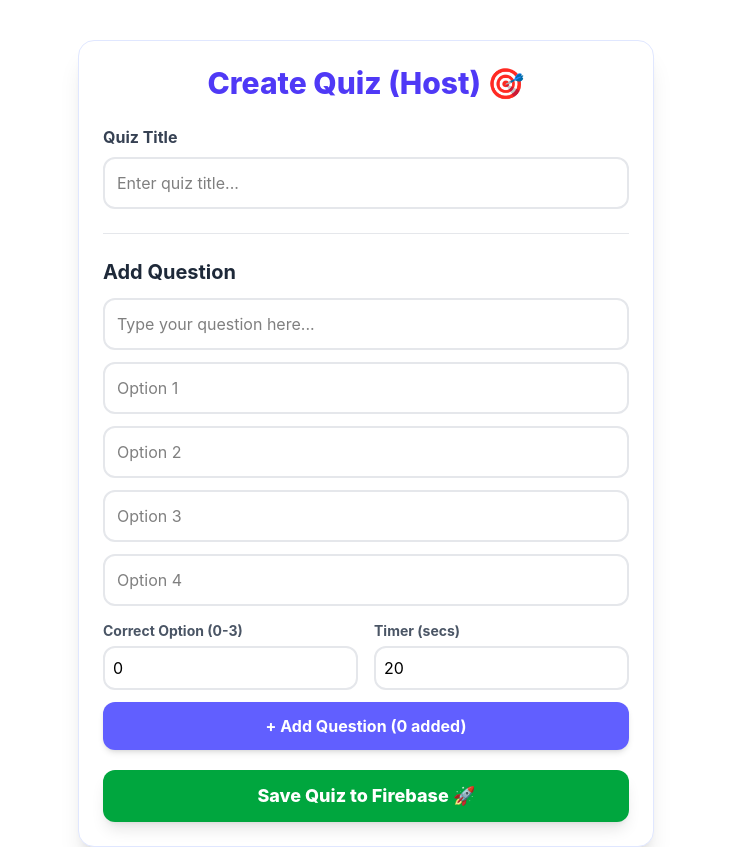
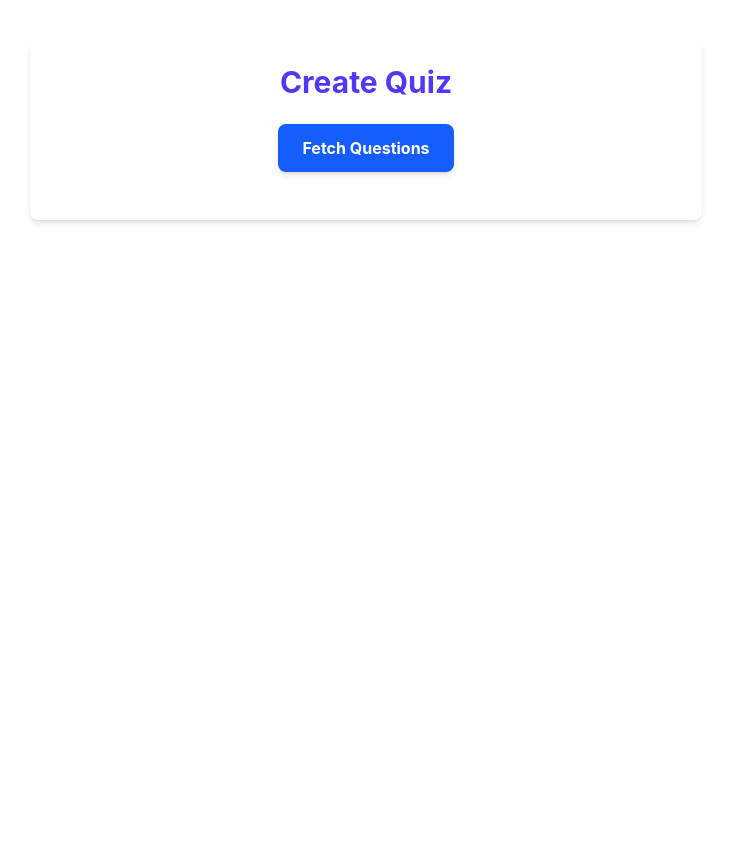
Before and after one commit to nandinirajput99/genx-project, a React (Vite) app: page /host/create in a window 1280 px wide. Shown: the whole page, without its empty margins (274-1005 px from the left). After the commit the page ends 800 px from the top, so only its background shows below. Built offline with nearby package versions, Linux system fonts and the light colour scheme.

Commit message:
Update timer and auto reveal logic

```diff
--- a/src/components/host/CreateQuiz.jsx
+++ b/src/components/host/CreateQuiz.jsx
@@ -1,133 +1,97 @@
-import React, { useState } from "react";
-import { useDispatch } from "react-redux";
-import { setQuiz } from "../../redux/quizSlice";
+import { useDispatch, useSelector } from "react-redux";
+import { fetchQuestions } from "../../redux/quizSlice";
+import { useNavigate } from "react-router-dom";
 import { db } from "../../firebase/firebase";
-import { doc, setDoc } from "firebase/firestore";
+import { collection, adddoc, doc, setDoc } from "firebase/firestore";
 
-export default function CreateQuiz() {
+function CreateQuiz() {
   const dispatch = useDispatch();
-  const [title, setTitle] = useState("");
-  const [questions, setQuestions] = useState([]);
+  const navigate = useNavigate();
 
-  const [questionText, setQuestionText] = useState("");
-  const [options, setOptions] = useState(["", "", "", ""]);
-  const [correctAnswer, setCorrectAnswer] = useState(0);
-  const [timer, setTimer] = useState(20);
-  const [loading, setLoading] = useState(false);
+  const { questions, loading, error } = useSelector(
+    (state) => state.quiz
+  );
 
-  const handleOptionChange = (index, value) => {
-    const newOptions = [...options];
-    newOptions[index] = value;
-    setOptions(newOptions);
+  const handleFetchQuestions = () => {
+    dispatch(fetchQuestions());
   };
 
-  const handleAddQuestion = () => {
-    if (!questionText.trim()) {
-      alert("Please enter question text!");
-      return;
-    }
-    const newQ = {
-      questionText,
-      options,
-      correctAnswer: Number(correctAnswer),
-      timer: Number(timer)
-    };
-    setQuestions([...questions, newQ]);
-    setQuestionText("");
-    setOptions(["", "", "", ""]);
-  };
+  const handleHostQuiz = async () => {
+    if (questions.length === 0) return;
 
-  const handleSaveQuiz = async () => {
-    if (!title.trim() || questions.length === 0) {
-      alert("Please add a title and at least one question!");
-      return;
-    }
+    const formattedQuestions = questions.map((q) => {
+      const options = [...q.incorrectAnswers, q.correctAnswer];
+      return {
+        id: q.id,
+        question: q.question.text,
+        questionText: q.question.text,
+        options: options,
+        correctAnswer: options.length - 1,
+      };
+    });
 
-    setLoading(true);
     try {
-      const quizId = "quiz_" + Date.now();
-      const quizData = { quizId, title, questions };
-
-      dispatch(setQuiz(quizData));
-      await setDoc(doc(db, "quizzes", quizId), quizData);
-
-      alert(`Quiz saved successfully! Game PIN / Quiz ID: ${quizId}`);
-    } catch (error) {
-      console.error("Error saving quiz: ", error);
-      alert("Failed to save quiz.");
-    } finally {
-      setLoading(false);
+      await setDoc(doc(db, "quizzes", "default_quiz"), {
+        questions: formattedQuestions,
+      });
+      navigate("/host/lobby");
+    } catch (err) {
+      console.error("Error hosting quiz:", err);
     }
   };
 
   return (
-    <div className="max-w-xl mx-auto p-6 bg-white shadow-xl rounded-2xl mt-10 border border-indigo-100">
-      <h2 className="text-3xl font-extrabold mb-6 text-center text-indigo-600">Create Quiz (Host) 🎯</h2>
+    <div className="max-w-2xl mx-auto p-6 bg-white shadow-md rounded-lg mt-10 text-center">
+      <h1 className="text-3xl font-bold mb-6 text-indigo-600">Create Quiz</h1>
 
-      <div className="mb-5">
-        <label className="block font-bold mb-2 text-gray-700">Quiz Title</label>
-        <input
-          type="text"
-          className="w-full p-3 border-2 border-gray-200 rounded-xl focus:border-indigo-500 outline-none"
-          value={title}
-          onChange={(e) => setTitle(e.target.value)}
-          placeholder="Enter quiz title..."
-        />
+      <div className="flex justify-center gap-4 mb-6">
+        <button
+          onClick={handleFetchQuestions}
+          className="bg-blue-600 hover:bg-blue-700 text-white font-bold px-6 py-3 rounded-lg shadow-md"
+        >
+          Fetch Questions
+        </button>
+
+        {questions.length > 0 && (
+          <button
+            onClick={handleHostQuiz}
+            className="bg-green-600 hover:bg-green-700 text-white font-bold px-6 py-3 rounded-lg shadow-md"
+          >
+            Start Lobby & Host 🚀
+          </button>
+        )}
       </div>
 
-      <hr className="my-6 border-gray-200" />
+      {loading && <p>Loading questions...</p>}
 
-      <h3 className="text-xl font-bold mb-3 text-gray-800">Add Question</h3>
-      <div className="space-y-3 mb-5">
-        <input
-          type="text"
-          className="w-full p-3 border-2 border-gray-200 rounded-xl focus:border-indigo-500 outline-none"
-          value={questionText}
-          onChange={(e) => setQuestionText(e.target.value)}
-          placeholder="Type your question here..."/>
-        {options.map((opt, idx) => (
-          <input
-            key={idx}
-            type="text"
-            className="w-full p-3 border-2 border-gray-200 rounded-xl focus:border-indigo-500 outline-none"
-            value={opt}
-            onChange={(e) => handleOptionChange(idx, e.target.value)}
-            placeholder={`Option ${idx + 1}`} />
-        ))}
-        <div className="flex gap-4 mb-3">
-          <div className="flex-1">
-            <label className="text-sm font-bold text-gray-600">Correct Option (0-3)</label>
-            <input
-              type="number"
-              min="0"
-              max="3"
-              className="w-full p-2 border-2 border-gray-200 rounded-xl mt-1"
-              value={correctAnswer}
-              onChange={(e) => setCorrectAnswer(e.target.value)}/>
-          </div>
-          <div className="flex-1">
-            <label className="text-sm font-bold text-gray-600">Timer (secs)</label>
-            <input
-              type="number"
-              className="w-full p-2 border-2 border-gray-200 rounded-xl mt-1"
-              value={timer}
-              onChange={(e) => setTimer(e.target.value)}/>
+      {error && <p>{error}</p>}
+
+      {questions.map((question, index) => (
+        <div
+          key={question.id}
+          className="bg-white p-5 rounded-xl shadow mb-5"
+        >
+          <h3 className="text-xl font-bold mb-4">
+            {index + 1}. {question.question.text}
+          </h3>
+
+          <div className="grid grid-cols-2 gap-3">
+            {[
+              ...question.incorrectAnswers,
+              question.correctAnswer,
+            ].map((option) => (
+              <button
+                key={option}
+                className="border p-3 rounded-lg hover:bg-blue-100"
+              >
+                {option}
+              </button>
+            ))}
           </div>
         </div>
-        <button
-          onClick={handleAddQuestion}
-          className="w-full bg-indigo-500 text-white font-bold p-3 rounded-xl hover:bg-indigo-600 transition shadow-md">
-            + Add Question
-          ({questions.length} added)
-        </button>
-      </div>
-
-      <button
-        onClick={handleSaveQuiz}
-        disabled={loading}
-        className="w-full bg-green-600 text-white font-extrabold p-3 rounded-xl hover:bg-green-700 transition shadow-lg text-lg">
-        {loading ? "Saving..." : "Save Quiz to Firebase 🚀"}
-      </button>
+      ))}
     </div>
   );
 }
+
+export default CreateQuiz;
```
